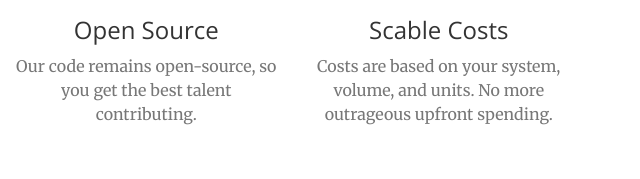
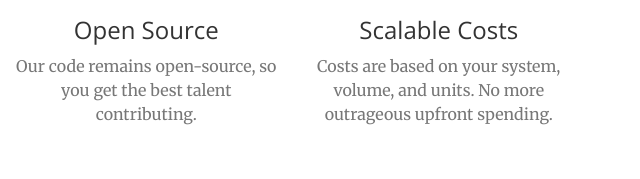
Before and after one commit to firstinanalytics/index, a website: page index.html in a window 1280 px wide. Shown: the part 1586-1765 px from the top of the page, 640-1280 px from the left. Drawn offline with nearby package versions, Linux system fonts and the light colour scheme.

Commit message:
Update index.html
spelling

```diff
--- a/index.html
+++ b/index.html
@@ -145,7 +145,7 @@
                 <div class="col-lg-3 col-md-6 text-center">
                     <div class="service-box">
                         <i class="fa fa-4x fa-usd text-primary sr-icons"></i>
-                        <h3>Scable Costs</h3>
+                        <h3>Scalable Costs</h3>
                         <p class="text-muted">Costs are based on your system, volume, and units. No more outrageous upfront spending.</p>
                     </div>
                 </div>
```
